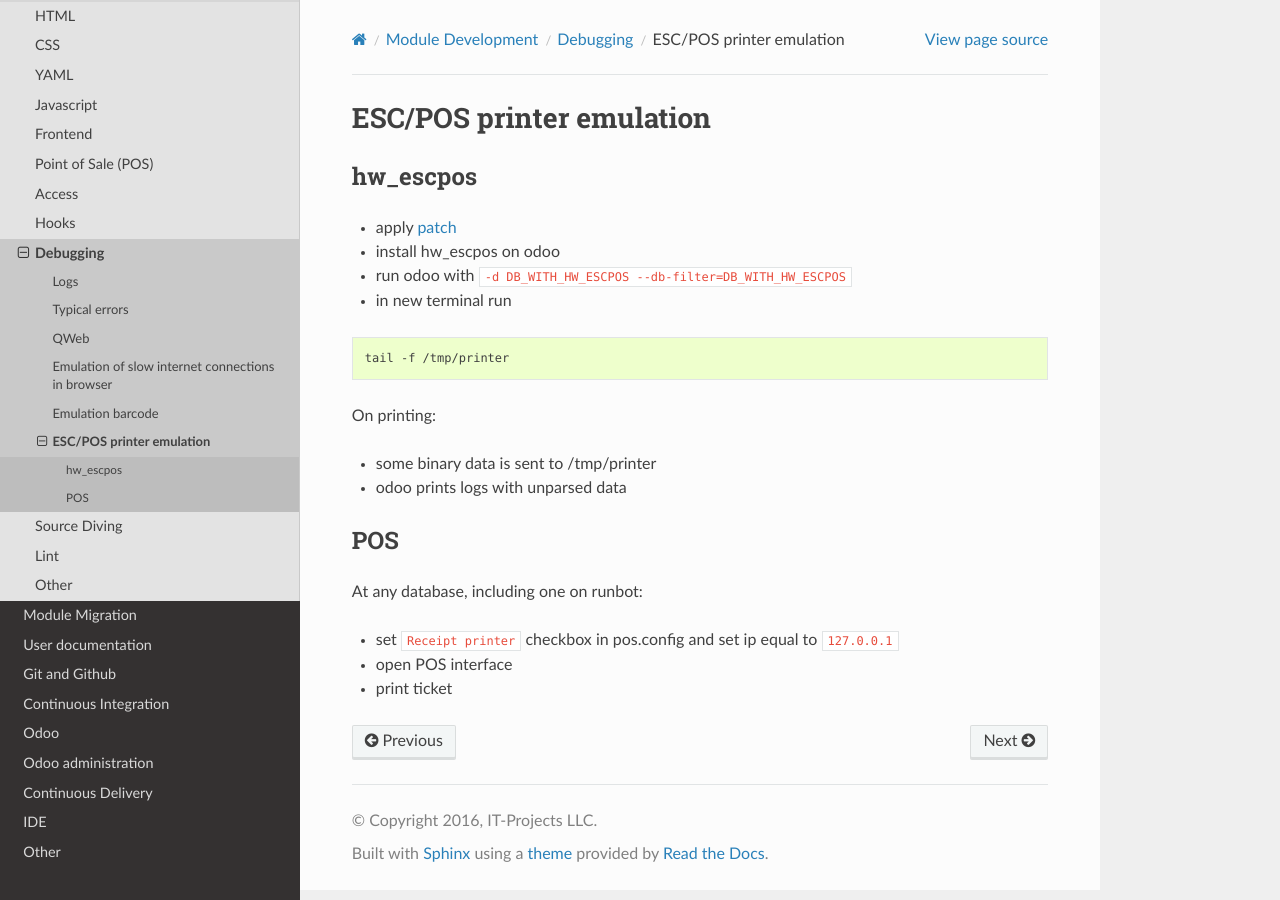
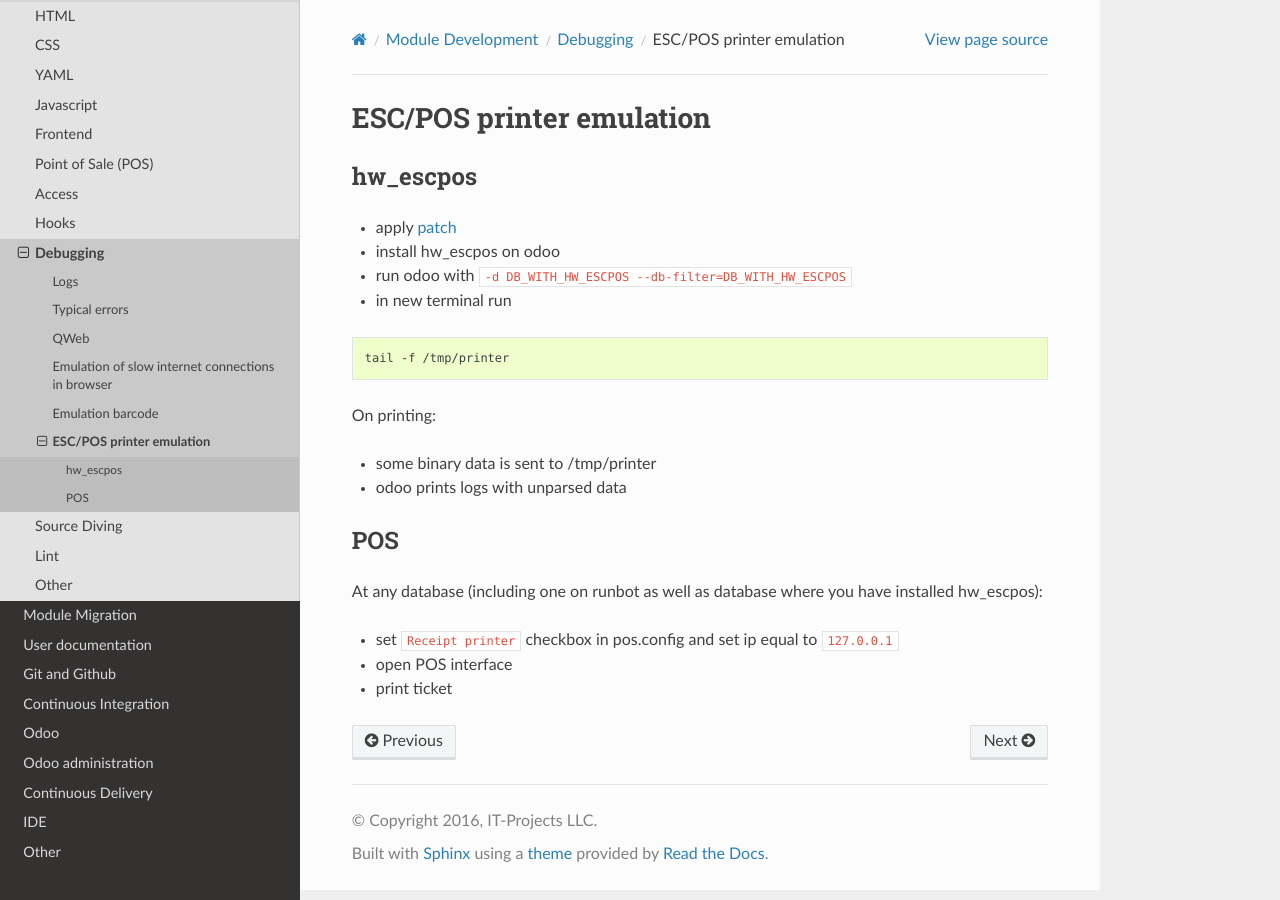
Before and after one commit to itpp-labs/odoo-development, a Sphinx documentation site: the page built from docs/dev/debug/emulation-esc-pos.rst, in a window 1280 px wide. Built offline with Sphinx 7.4.7 and the Read the Docs theme 2.0.0, drawn with Linux system fonts in a browser that asks for light colours; pages that are not in the unit, such as notebooks, are missing from menus.

Commit message:
pos printer emulation: clarify usage

```diff
--- a/docs/dev/debug/emulation-esc-pos.rst
+++ b/docs/dev/debug/emulation-esc-pos.rst
@@ -25,7 +25,7 @@ On printing:
 
 POS
 ---
-At any database, including one on runbot:
+At any database (including one on runbot as well as database where you have installed hw_escpos):
 
 * set ``Receipt printer`` checkbox in pos.config and set ip equal to ``127.0.0.1``
 
```
